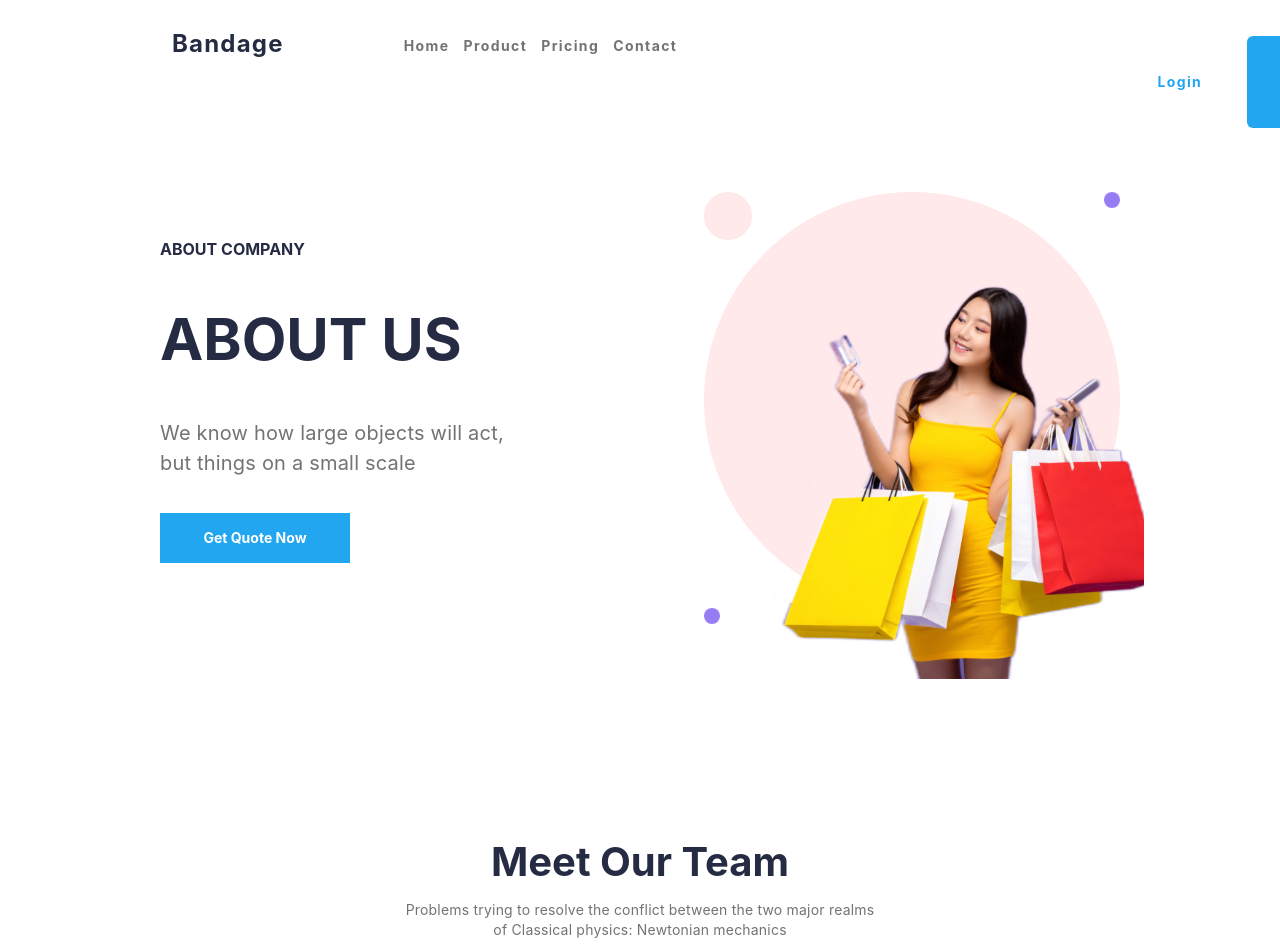
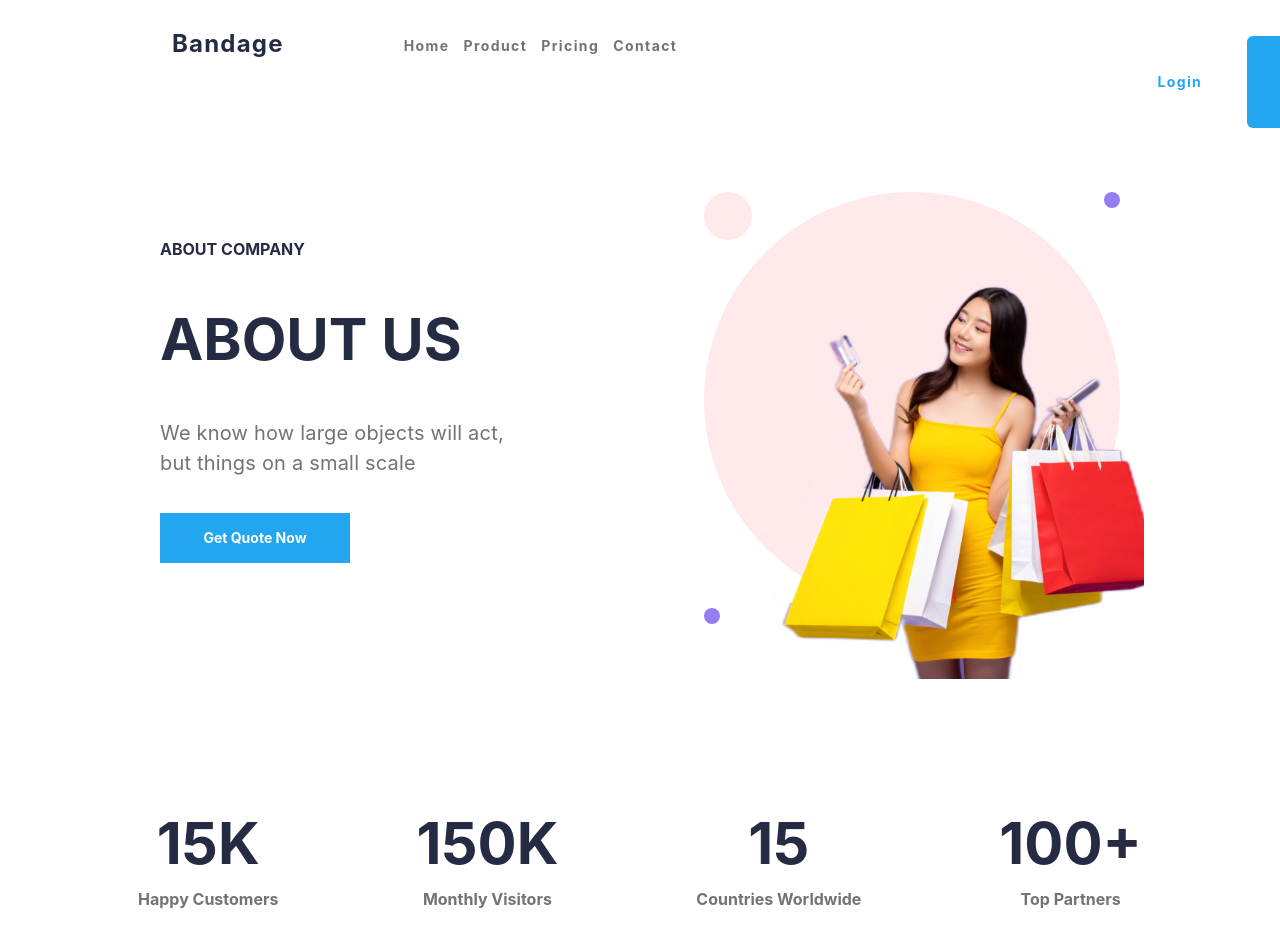
Before and after one commit to deniz244/e-commerce, a React (Create React App) app: page /about in a window 1280 px wide. Shown: the top 952 px of the page. Built offline with nearby package versions, Linux system fonts and the light colour scheme.

Commit message:
AboutStats comp created

```diff
--- /dev/null
+++ b/src/components/aboutPageComps/AboutStats.js
@@ -0,0 +1,26 @@
+import React from "react";
+
+export default function AboutStats() {
+  return (
+    <div className="flex items-center justify-evenly text-center py-20">
+      <div>
+        <p className="font-bold  text-[58px] text-[#252B42]">15K</p>
+        <p className="font-bold  text-base text-[#737373]">Happy Customers</p>
+      </div>
+      <div>
+        <p className="font-bold  text-[58px] text-[#252B42]">150K</p>
+        <p className="font-bold  text-base text-[#737373]">Monthly Visitors</p>
+      </div>
+      <div>
+        <p className="font-bold  text-[58px] text-[#252B42]">15</p>
+        <p className="font-bold  text-base text-[#737373]">
+          Countries Worldwide
+        </p>
+      </div>
+      <div>
+        <p className="font-bold  text-[58px] text-[#252B42]">100+</p>
+        <p className="font-bold  text-base text-[#737373]">Top Partners</p>
+      </div>
+    </div>
+  );
+}
--- a/src/components/aboutPageComps/AboutTeam.js
+++ b/src/components/aboutPageComps/AboutTeam.js
@@ -15,7 +15,11 @@ export default function AboutTeam() {
         <div className="flex gap-6  ">
           {teamData.map((data) => (
             <div className="w-[316px] m-auto font-bold">
-              <img className="w-[316px] h-[231px]" src={data.img}></img>
+              <img
+                className="w-[316px] h-[231px]"
+                src={data.img}
+                alt="team member pic"
+              ></img>
               <div className="flex flex-col gap-[10px] p-[30px]">
                 <h5 className="text-base">{data.header}</h5>
                 <h6 className="text-sm">{data.role}</h6>
--- a/src/pages/AboutPage.js
+++ b/src/pages/AboutPage.js
@@ -1,11 +1,13 @@
 import React from "react";
 import AboutHeader from "../components/aboutPageComps/AboutHeader";
+import AboutStats from "../components/aboutPageComps/AboutStats";
 import AboutTeam from "../components/aboutPageComps/AboutTeam";
 
 export default function AboutPage() {
   return (
     <div>
       <AboutHeader />
+      <AboutStats />
       <AboutTeam />
     </div>
   );
```
